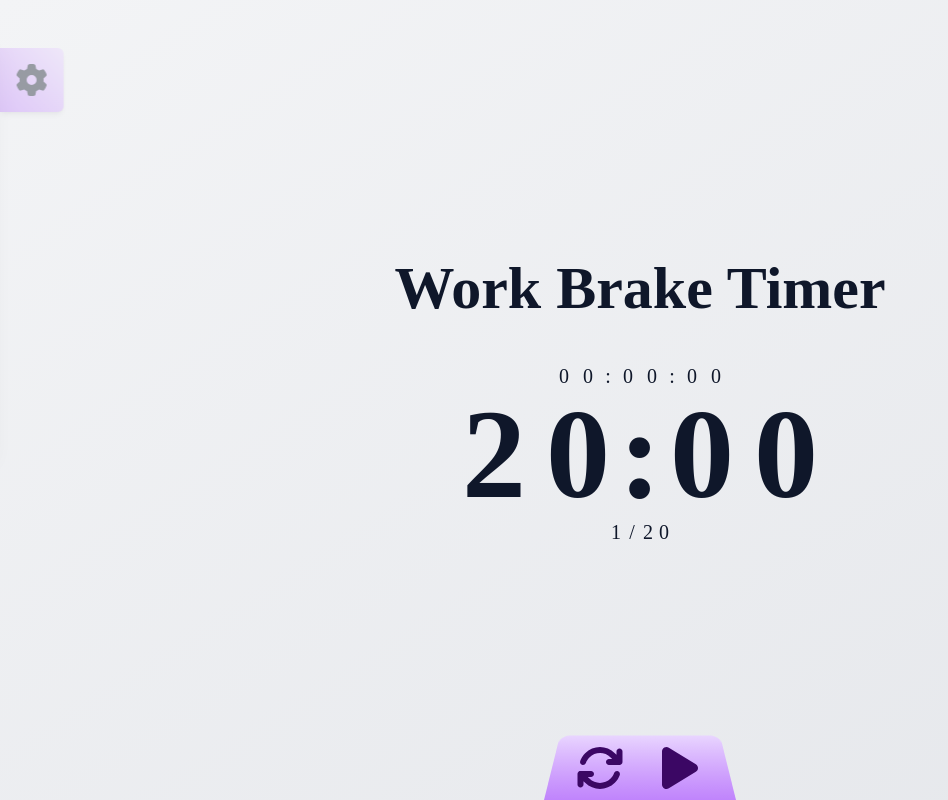
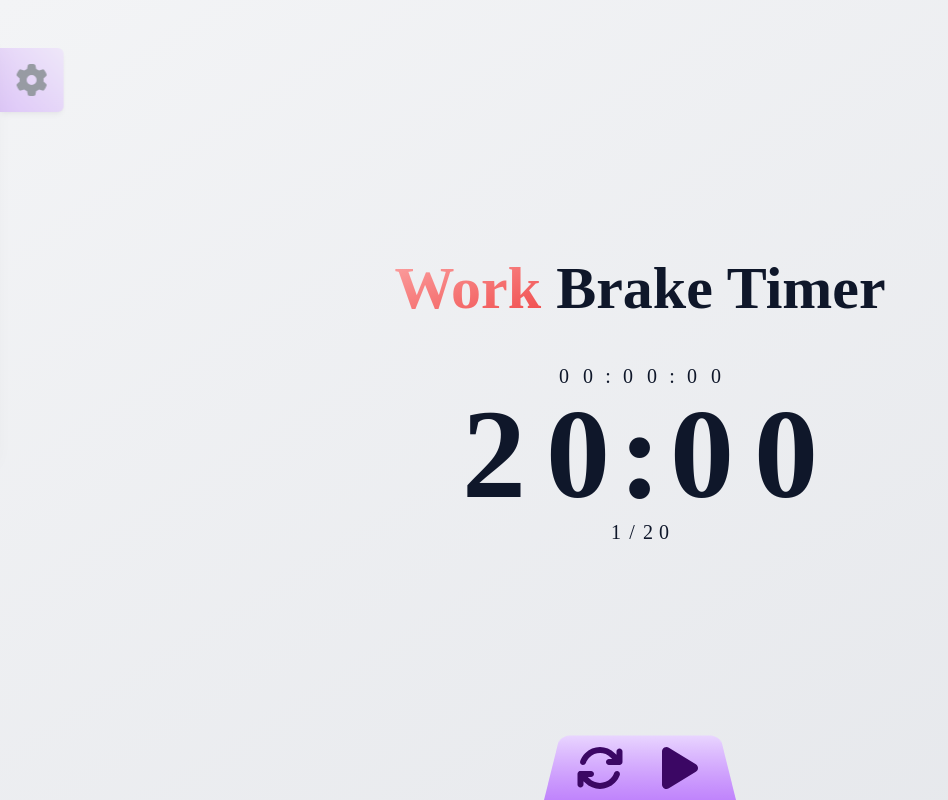
Before and after one commit to DawidFrankiewicz/pomodoro-work-break-timer, a Nuxt app: page / in a window 1280 px wide. Shown: the whole page, without its empty margins (0-948 px from the left). Built offline with nearby package versions, Linux system fonts and the light colour scheme.

Commit message:
Added color to active mode text

```diff
--- a/components/Timer.vue
+++ b/components/Timer.vue
@@ -124,7 +124,22 @@ const startWork = () => {
         class="mx-auto flex min-h-screen max-w-[1920px] flex-col items-center justify-center"
     >
         <h1 class="px-2 py-6 text-center text-6xl font-bold">
-            Work Brake Timer
+            <span
+                :class="
+                    isWorkTime
+                        ? 'bg-gradient-to-br from-red-300 to-red-500 bg-clip-text text-transparent'
+                        : ''
+                "
+                >Work
+            </span>
+            <span
+                :class="
+                    !isWorkTime
+                        ? 'bg-gradient-to-br from-pink-300 to-pink-500 bg-clip-text text-transparent'
+                        : ''
+                "
+                >Brake </span
+            >Timer
         </h1>
         <div class="flex flex-col items-center rounded-sm px-6 py-5">
             <div class="flex select-none text-center text-xl">
```
